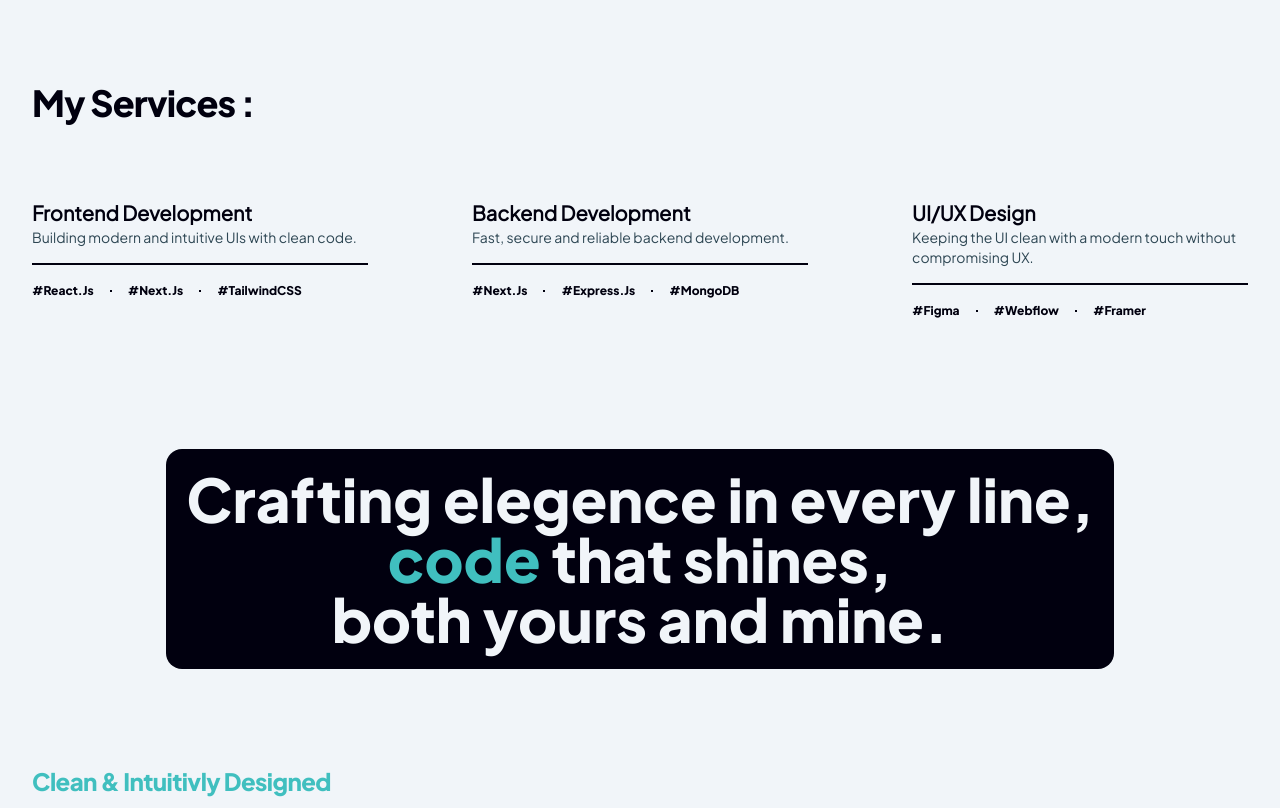
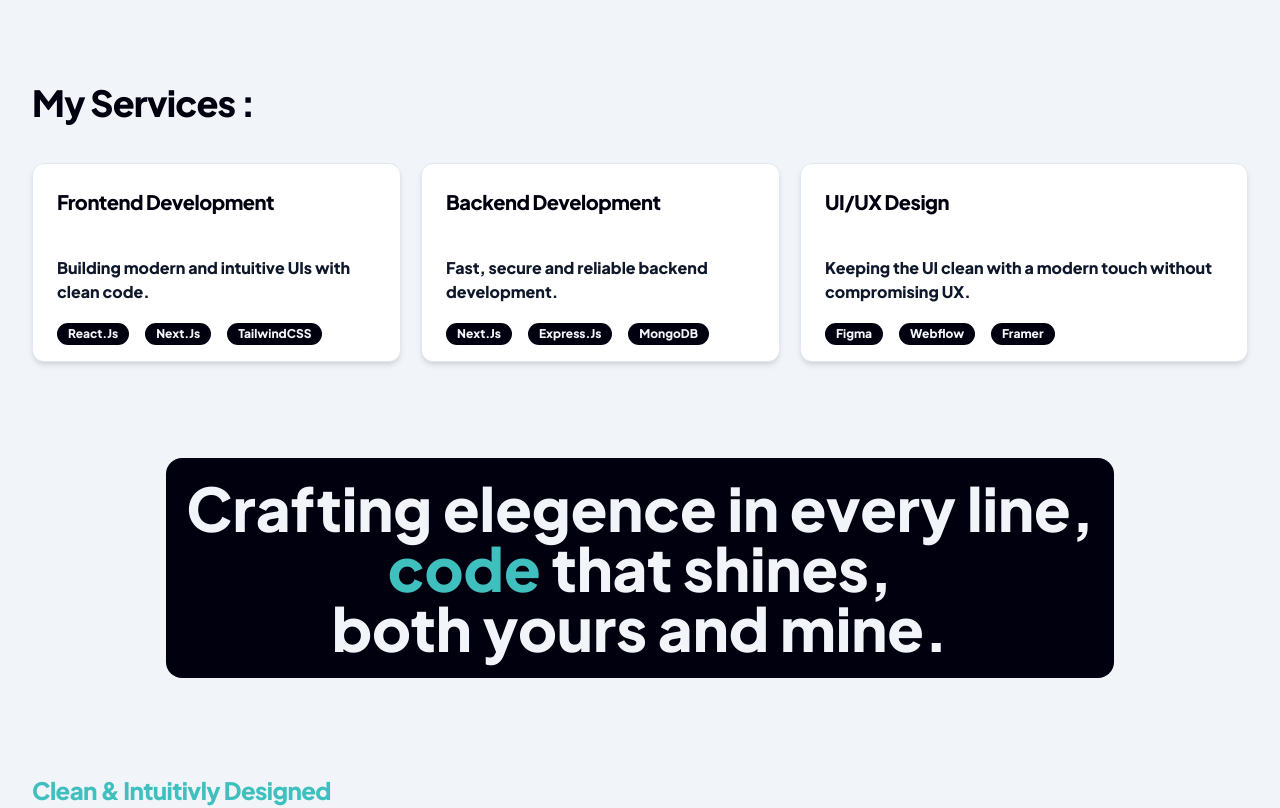
Before and after one commit to dali2g/shadcn-starter, a Next.js app: page / in a window 1280 px wide. Shown: the part 780-1588 px from the top of the page. Built offline with nearby package versions, Linux system fonts and the light colour scheme.

Commit message:
Changed Homepage Fields

```diff
--- a/app/page.tsx
+++ b/app/page.tsx
@@ -10,7 +10,6 @@ export default function IndexPage() {
     <div className="">
       <Hero/>
       <Cards/>
-      <Fields/>
       <LastSection/>
       <TextSection/>
       <Footer/>
--- a/components/Sections/Cards.tsx
+++ b/components/Sections/Cards.tsx
@@ -2,6 +2,7 @@
 import React from 'react'
 import { GithubCard } from "@/components/ui/github-card"
 import { myFont } from '@/constants'
+import { Fields } from './Fields'
 
 
 export const Cards = () => {
@@ -12,7 +13,7 @@ export const Cards = () => {
         <div className='pt-6'>
         <GithubCard/>
         <h1 className={` ${myFont.className} text-4xl  tracking-tight pt-24`}>My Services :</h1>
-
+          <Fields/>
         </div>
     </div>
   )
--- a/components/Sections/Fields.tsx
+++ b/components/Sections/Fields.tsx
@@ -1,59 +1,47 @@
-"use client"
-
-import React from "react"
-import { fieldsAttributes, fontRegular, myFont } from "@/constants/index"
-import { Separator } from "@radix-ui/react-separator"
-
-import {
-  HoverCard,
-  HoverCardContent,
-  HoverCardTrigger,
-} from "@/components/ui/hover-card"
+import { CardTitle, CardHeader, CardContent, Card } from "@/components/ui/card"
+import { Badge } from "@/components/ui/badge"
+import { HoverCard, HoverCardContent, HoverCardTrigger } from "../ui/hover-card"
+import { fieldsAttributes, fontRegular, myFont } from "@/constants"
 
 export function Fields() {
   return (
-    <div
-      className={` ${fontRegular.className} flex flex-col md:flex-row gap-10`}
-    >
-      {fieldsAttributes.map((attr) => (
-        <div key={attr.id} className='container  gap-6 pb-8 pt-20 md:py-10"'>
-          <div className=" space-y-1">
-            <h4 className="text-xl font-semibold  leading-none">
-              {attr.title}
-            </h4>
-            <p className="text-sm text-muted-foreground">{attr.description}</p>
-          </div>
-          <Separator className="my-4 border border-foreground" />
-          <div className={`flex h-5 items-center space-x-4 text-sm cursor-pointer`}>
+
+        <div className="flex md:flex-row flex-col gap-5 justify-center">
+
+      {fieldsAttributes.map((field) => (
+
+        <Card key={field.id} className="mt-10 rounded-xl shadow-md md:max-w-md dark:bg-background">
+          <CardHeader>
+            <CardTitle className=" text-xl text-foreground dark:text-foreground">
+              {field.title}
+            </CardTitle>
+          </CardHeader>
+          <CardContent className="mx-2 p-4 dark:text-foreground" >
+            <p>
+              {field.description}
+            </p>
+            <div className="flex mt-4 items-center space-x-4 cursor-pointer">
               <HoverCard>
-              <HoverCardTrigger className={`${myFont.className} text-xs`}>{attr.tag1}</HoverCardTrigger>
-              <HoverCardContent>
-              {attr.dsc1}
+              <HoverCardTrigger className={`${myFont.className}`}><Badge className="bg-foreground text-background hover:text-foreground">{field.tag1}</Badge></HoverCardTrigger>
+                <HoverCardContent className={` ${fontRegular.className} `}>
+                  {field.dsc1}
                 </HoverCardContent>
               </HoverCard>
-
-            <Separator
-              orientation="vertical"
-              className="border border-foreground"
-            />
               <HoverCard>
-              <HoverCardTrigger className={`${myFont.className} text-xs`}>{attr.tag2}</HoverCardTrigger>
-              <HoverCardContent>
-              {attr.dsc2}
+              <HoverCardTrigger className={`${myFont.className}`}><Badge className="bg-foreground text-background hover:text-foreground">{field.tag2}</Badge></HoverCardTrigger>
+                <HoverCardContent className={` ${fontRegular.className} `}>
+                  {field.dsc2}
                 </HoverCardContent>
               </HoverCard>
-            <Separator
-              orientation="vertical"
-              className="border border-foreground"
-            />
               <HoverCard>
-              <HoverCardTrigger className={`${myFont.className} text-xs`}>{attr.tag3}</HoverCardTrigger>
-              <HoverCardContent>
-               {attr.dsc3}
+              <HoverCardTrigger className={`${myFont.className}`}><Badge className="bg-foreground text-background hover:text-foreground">{field.tag3}</Badge></HoverCardTrigger>
+                <HoverCardContent className={` ${fontRegular.className} `}>
+                  {field.dsc3}
                 </HoverCardContent>
               </HoverCard>
             </div>
-        </div>
+          </CardContent>
+        </Card>
       ))}
       </div>
   )
--- /dev/null
+++ b/components/ui/avatar.tsx
@@ -0,0 +1,48 @@
+import * as React from "react"
+import * as AvatarPrimitive from "@radix-ui/react-avatar"
+
+import { cn } from "@/lib/utils"
+
+const Avatar = React.forwardRef<
+  React.ElementRef<typeof AvatarPrimitive.Root>,
+  React.ComponentPropsWithoutRef<typeof AvatarPrimitive.Root>
+>(({ className, ...props }, ref) => (
+  <AvatarPrimitive.Root
+    ref={ref}
+    className={cn(
+      "relative flex h-10 w-10 shrink-0 overflow-hidden rounded-full",
+      className
+    )}
+    {...props}
+  />
+))
+Avatar.displayName = AvatarPrimitive.Root.displayName
+
+const AvatarImage = React.forwardRef<
+  React.ElementRef<typeof AvatarPrimitive.Image>,
+  React.ComponentPropsWithoutRef<typeof AvatarPrimitive.Image>
+>(({ className, ...props }, ref) => (
+  <AvatarPrimitive.Image
+    ref={ref}
+    className={cn("aspect-square h-full w-full", className)}
+    {...props}
+  />
+))
+AvatarImage.displayName = AvatarPrimitive.Image.displayName
+
+const AvatarFallback = React.forwardRef<
+  React.ElementRef<typeof AvatarPrimitive.Fallback>,
+  React.ComponentPropsWithoutRef<typeof AvatarPrimitive.Fallback>
+>(({ className, ...props }, ref) => (
+  <AvatarPrimitive.Fallback
+    ref={ref}
+    className={cn(
+      "flex h-full w-full items-center justify-center rounded-full bg-muted",
+      className
+    )}
+    {...props}
+  />
+))
+AvatarFallback.displayName = AvatarPrimitive.Fallback.displayName
+
+export { Avatar, AvatarImage, AvatarFallback }
--- /dev/null
+++ b/components/ui/badge.tsx
@@ -0,0 +1,36 @@
+import * as React from "react"
+import { cva, type VariantProps } from "class-variance-authority"
+
+import { cn } from "@/lib/utils"
+
+const badgeVariants = cva(
+  "inline-flex items-center rounded-full border px-2.5 py-0.5 text-xs font-semibold transition-colors focus:outline-none focus:ring-2 focus:ring-ring focus:ring-offset-2",
+  {
+    variants: {
+      variant: {
+        default:
+          "border-transparent bg-primary text-primary-foreground hover:bg-primary/80",
+        secondary:
+          "border-transparent bg-secondary text-secondary-foreground hover:bg-secondary/80",
+        destructive:
+          "border-transparent bg-destructive text-destructive-foreground hover:bg-destructive/80",
+        outline: "text-foreground",
+      },
+    },
+    defaultVariants: {
+      variant: "default",
+    },
+  }
+)
+
+export interface BadgeProps
+  extends React.HTMLAttributes<HTMLDivElement>,
+    VariantProps<typeof badgeVariants> {}
+
+function Badge({ className, variant, ...props }: BadgeProps) {
+  return (
+    <div className={cn(badgeVariants({ variant }), className)} {...props} />
+  )
+}
+
+export { Badge, badgeVariants }
--- a/constants/index.ts
+++ b/constants/index.ts
@@ -26,33 +26,33 @@ const fieldsAttributes = [
     id: 1,
     title: 'Frontend Development',
     description: 'Building modern and intuitive UIs with clean code.',
-    tag1: '#React.Js',
+    tag1: 'React.Js',
     dsc1:"React is the library for web and native user interfaces.",
-    tag2: '#Next.Js',
+    tag2: 'Next.Js',
     dsc2:"The React Framework for the Web.",
-    tag3: '#TailwindCSS',
-    dsc3:"Tailwind CSS is a utility-first CSS framework",
+    tag3: 'TailwindCSS',
+    dsc3:"Tailwind CSS is a utility-first CSS framework.",
   },
   {
     id: 2,
     title: 'Backend Development',
     description: 'Fast, secure and reliable backend development.',
     dsc1:"The React Framework for the Web.",
-    tag1: '#Next.Js',
+    tag1: 'Next.Js',
     dsc2:"Express is a minimal and flexible Node.js web application framework",
-    tag2: '#Express.Js',
+    tag2: 'Express.Js',
     dsc3:"MongoDB is a document-oriented database management system",
-    tag3: '#MongoDB'
+    tag3: 'MongoDB'
   },
   {
     id: 3,
     title: 'UI/UX Design',
     description: 'Keeping the UI clean with a modern touch without compromising UX.',
     dsc1:"Figma is a vector graphics editor and prototyping tool.",
-    tag1: '#Figma',
-    tag2:"#Webflow",
+    tag1: 'Figma',
+    tag2:"Webflow",
     dsc2:"Design and build your site with a flexible CMS and top-tier hosting.",
-    tag3:"#Framer",
+    tag3:"Framer",
     dsc3:"Framer is like @Figma but for designing and publishing real responsive websites.",
 
   }
--- a/package.json
+++ b/package.json
@@ -14,6 +14,7 @@
     "format:check": "prettier --check \"**/*.{ts,tsx,mdx}\" --cache"
   },
   "dependencies": {
+    "@radix-ui/react-avatar": "^1.0.4",
     "@radix-ui/react-dialog": "^1.0.5",
     "@radix-ui/react-dropdown-menu": "^2.0.6",
     "@radix-ui/react-hover-card": "^1.0.7",
```
Also changed, not shown: components/Sections/Footer.tsx (+30 -32 lines), 1 other file (tests, documents, lock files or other folders). Lines whose indentation alone changed are shown as unchanged.
